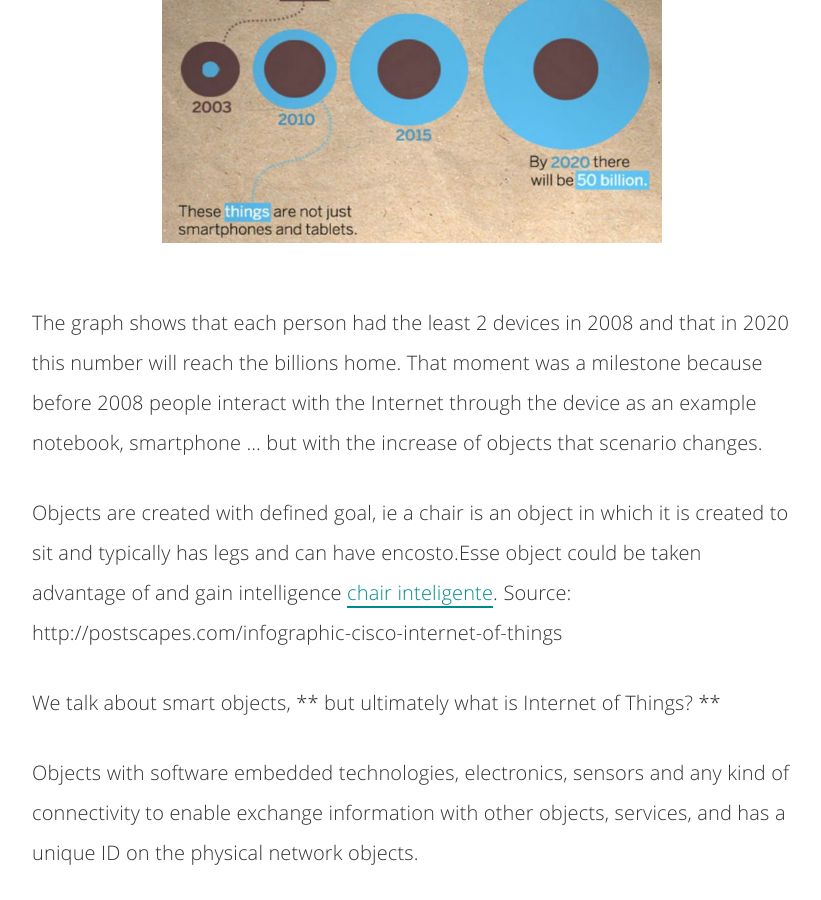
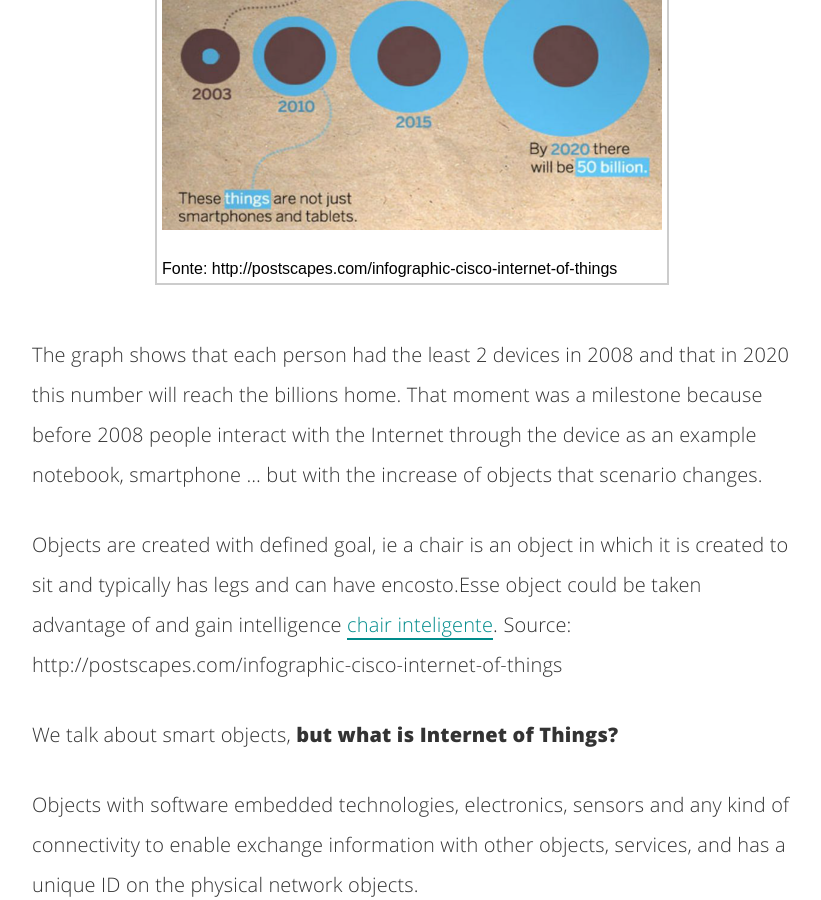
Before and after one commit to desireesantos/desireesantos.github.io, a Jekyll site: the page built from _posts/2016-07-08-what-is-internet-of-things-?.md, in a window 1280 px wide and 900 px high, scrolled down 1724 px. Shown: the whole window, without its empty margins (228-1049 px from the left). Built offline with Jekyll 4.4.1, drawn with Linux system fonts in a browser that asks for light colours; comment, search, counter and statistics services are not loaded; some of the changed text lies outside the part shown.

Commit message:
Update new post

```diff
--- a/_posts/2016-07-08-what-is-internet-of-things-?.md
+++ b/_posts/2016-07-08-what-is-internet-of-things-?.md
@@ -18,27 +18,28 @@ The _coisas_ word is called on objects, animals, plants, automation systems.
 
 According to CISCO research in 2008 the number of things surpassed the number of people in the world.
 
-Before 2008 people interacted exclusively with the internet through device like notebook, smartphone ... this person-machine-interaction internet is called _Internet people (IoP) _.
+Before 2008 people interacted exclusively with the internet through device like notebook, smartphone ... this person-machine-interaction internet is called _Internet people (IoP)_.
 
 After 2008 with the number of most significant dispositos, the concept of objects begin to be perceived with meaning and higher purpose. It is conceived as an object endowed with intelligence and autonomy to perform functions that qntes needed human interaction.
 
 
 
- ![Source: http://postscapes.com/infographic-cisco-internet-of-things](/assets/img/grafico.png)
+![Source: http://postscapes.com/infographic-cisco-internet-of-things](/assets/img/grafico.png) Fonte: http://postscapes.com/infographic-cisco-internet-of-things |
 
 The graph shows that each person had the least 2 devices in 2008 and that in 2020 this number will reach the billions home.
 That moment was a milestone because before 2008 people interact with the Internet through the device as an example notebook, smartphone ... but with the increase of objects that scenario changes.
+
 
 Objects are created with defined goal, ie a chair is an object in which it is created to sit and typically has legs and can have encosto.Esse object could be taken advantage of and gain intelligence [chair inteligente](http://oglobo.globo.com/sociedade/tecnologia/nissan-apresenta-cadeiras-de-escritorio-inteligentes-18678746).
 Source: http://postscapes.com/infographic-cisco-internet-of-things
 
 
-We talk about smart objects, ** but ultimately what is Internet of Things? **
+We talk about smart objects, **but what is Internet of Things?**
 
 Objects with software embedded technologies, electronics, sensors and any kind of connectivity to enable exchange information with other objects, services, and has a unique ID on the physical network objects.
 
-> League the real world with the virtual through sensors.
+> Link the real world with the virtual through sensors.
 
 The information collected by all the sensors is not worth much if there is no infrastructure to analyze it. At the end of the data collected generate more accurate and therefore more effective control.
 
-Internet of Things is not myth but reality, we have not reached the potential of IoT to the extreme, but we can already enjoy some products in this segment. In [IoTList] (http://iotlist.co/) you can track product launch.
+Internet of Things is not myth but reality, we have not reached the potential of IoT to the extreme, but we can already enjoy some products in this segment. In [IoTList](http://iotlist.co/) you can track product launch.
```
Also changed, not shown: other parts of _posts/2016-07-08-what-is-internet-of-things-?.md (+1 -1 lines), _posts/2016-07-08-internet-das-coisas.md (+1 -3 lines).
